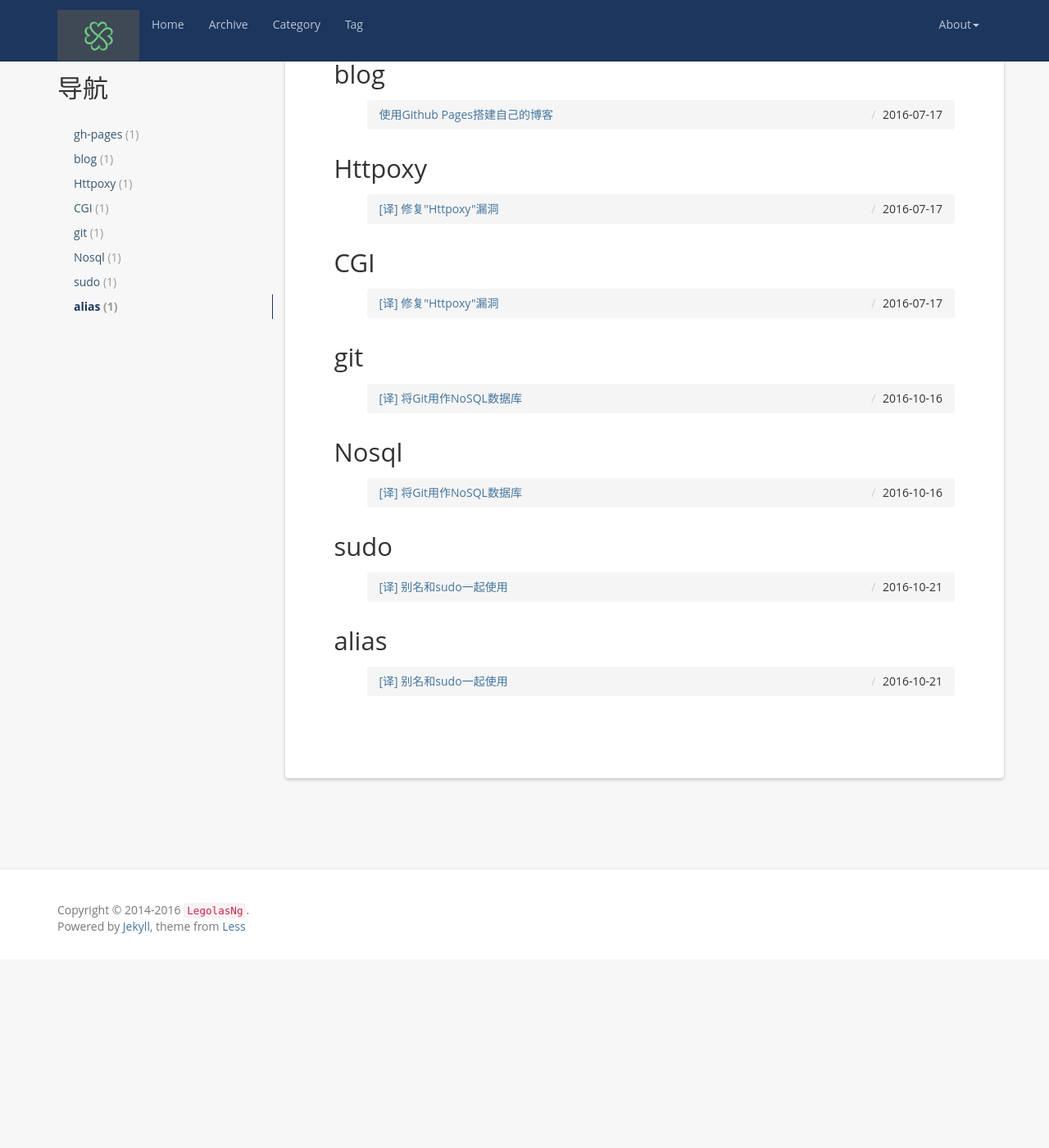
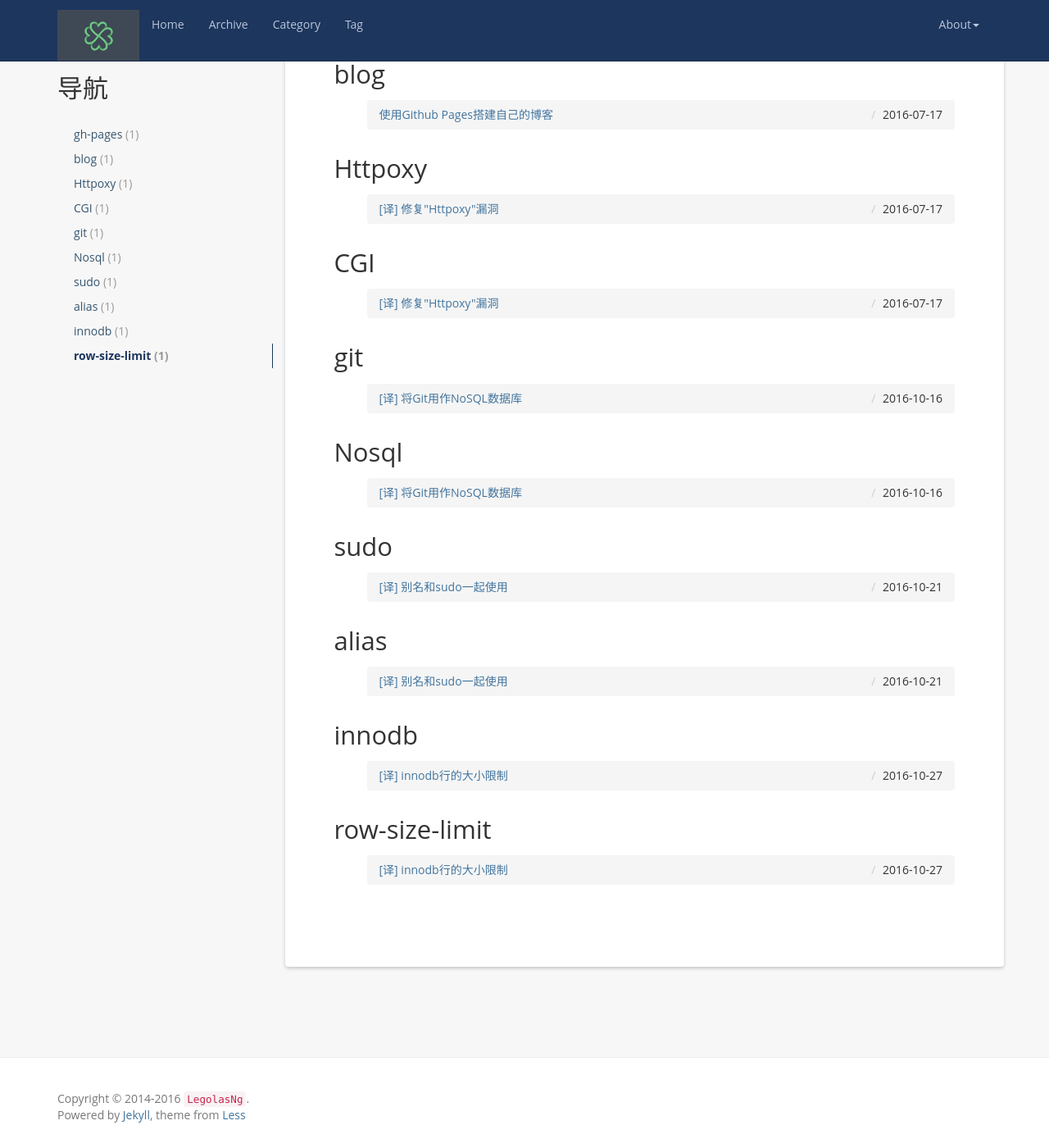
Before and after one commit to legolasNg/legolasNg.github.io, a Jekyll site: the page built from tags/index.html, in a window 1280 px wide and 1400 px high, scrolled down 334 px. Shown: the whole window at 82% size. Built offline with Jekyll 4.4.1, drawn with Linux system fonts in a browser that asks for light colours; before the commit the page ends 1504 px from its top, so only the background shows below that; some of the changed lines change nothing that is shown.

Commit message:
[modify]delete error title format

```diff
--- a/_posts/2016-10-27-innodb-row-size-limitation.md
+++ b/_posts/2016-10-27-innodb-row-size-limitation.md
@@ -1,7 +1,6 @@
 ---
 layout:     post
 title:      '[译] innodb行的大小限制'
-2016-10-27-innodb-row-size-limitation
 date:       2016-10-27 16:15:00 +0800
 category:   mysql
 tags:       ["innodb", "row-size-limit"]
```
